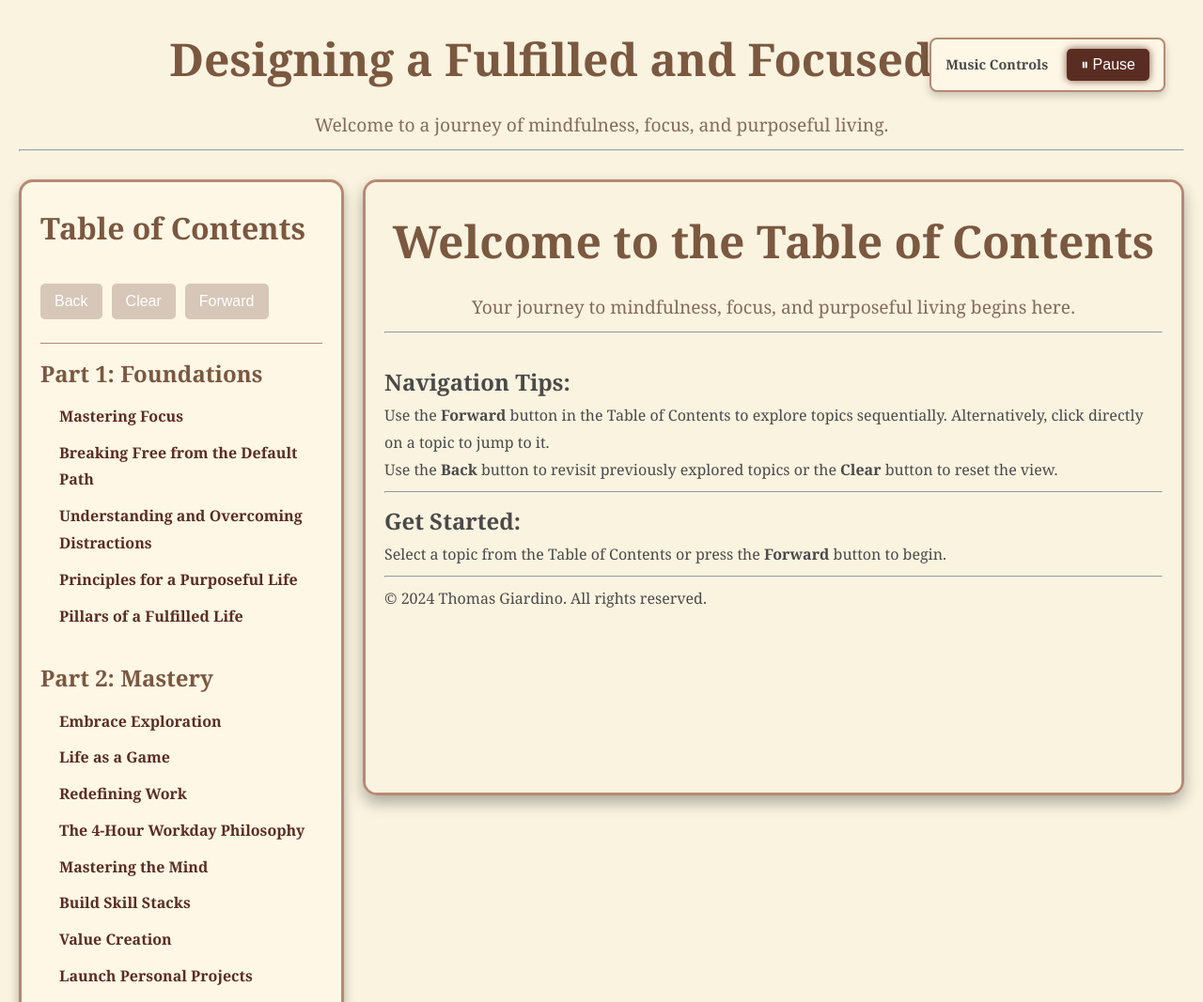
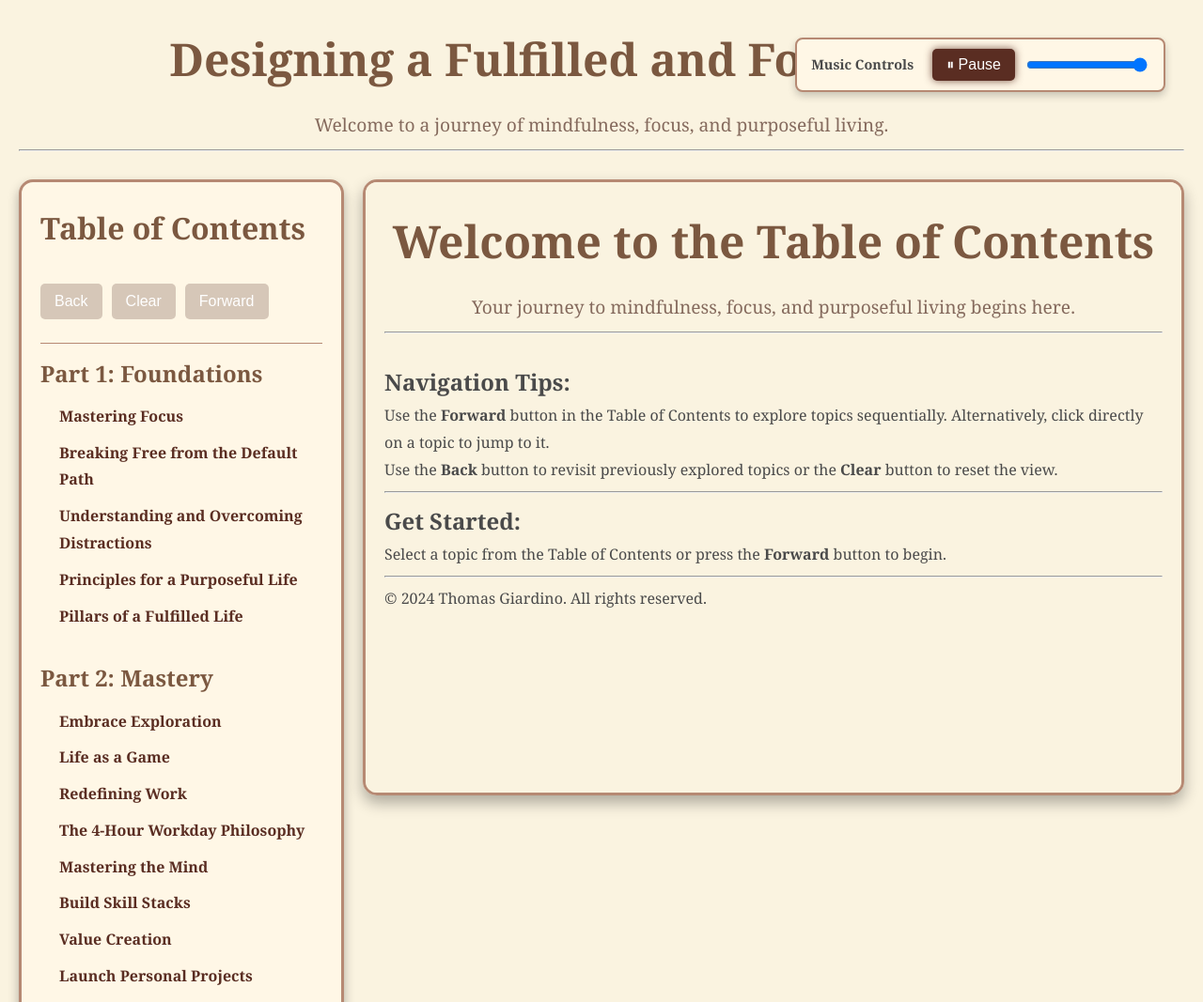
Before and after one commit to DollarAlchemy/Blog1, a plain HTML site: page index.html in a window 1280 px wide. Shown: the top 1067 px of the page at 94% size. Drawn offline with Linux system fonts and the light colour scheme.

Commit message:
Update index.html

```diff
--- a/index.html
+++ b/index.html
@@ -13,9 +13,10 @@
 
         <!-- Music Control Center -->
         <div id="music-control-center" class="music-control">
-            <span class="music-label">Music Controls</span>
+            <p class="music-label">Music Controls</p>
             <button id="play-btn" class="music-button active">▶ Play</button>
             <button id="pause-btn" class="music-button">⏸ Pause</button>
+            <input id="volume-slider" type="range" min="0" max="1" step="0.1" value="1" title="Volume">
             <audio id="background-audio" autoplay loop>
                 <source src="music.mp3" type="audio/mpeg">
                 Your browser does not support the audio element.
```
